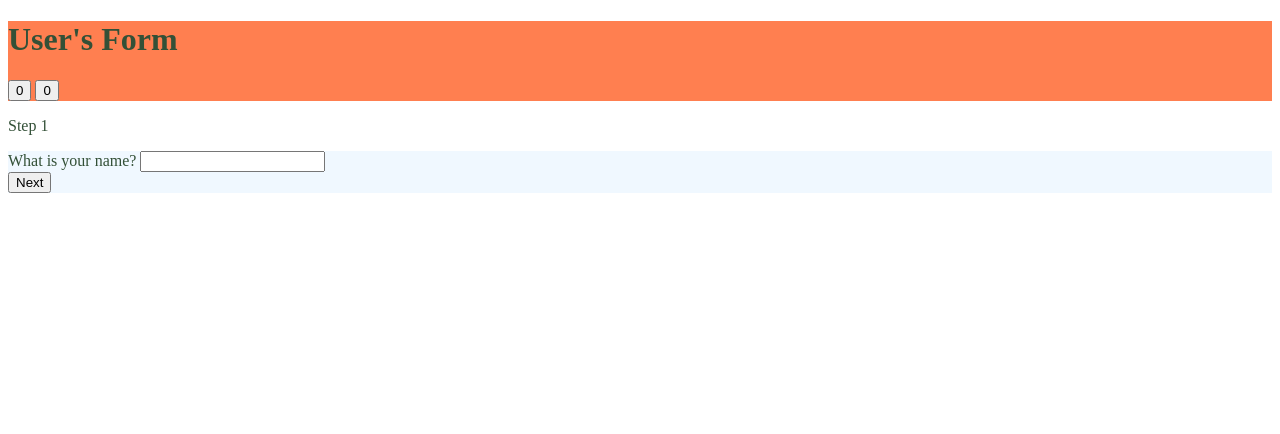
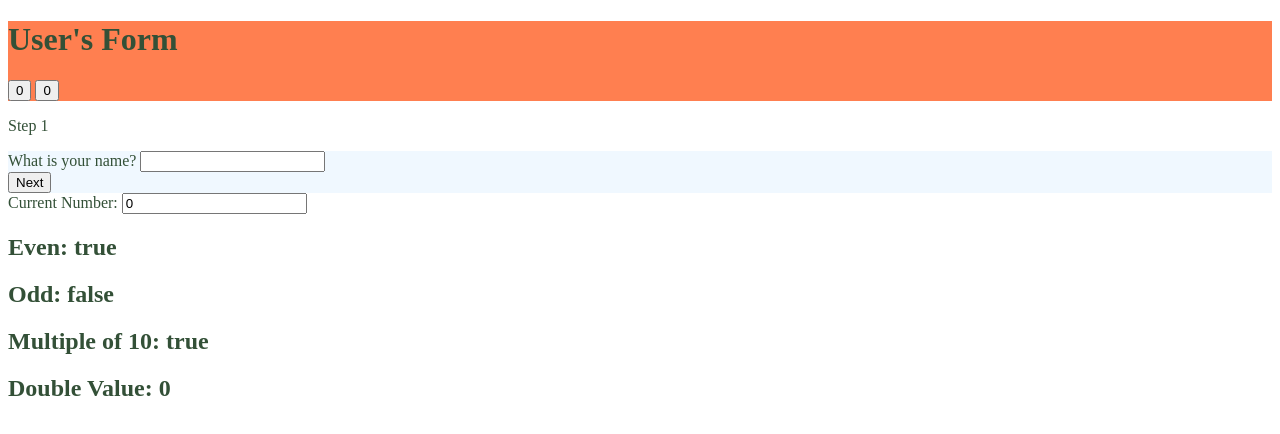
Before and after one commit to piggypiggyyoinkyoink/experimentation, a SvelteKit app in the folder svelte/: page / in a window 1280 px wide. Shown: the top 434 px of the page. Built offline with nearby package versions, Linux system fonts and the light colour scheme.

Commit message:
Experimenting with Derived states in Svelte

```diff
--- /dev/null
+++ b/svelte/src/lib/components/Number.svelte
@@ -0,0 +1,26 @@
+<script>
+    let num = $state(0);
+    let values = $derived.by(()=>{
+        return{
+            even: (['0', "2", "4", "6", "8"].includes(num.toString()[num.toString().length -1]) && (num % 1 == 0)),
+            odd: (["1", "3", "5", "7", "9"].includes(num.toString()[num.toString().length -1])&& (num % 1 == 0)),
+            multipleOf10: (num.toString()[num.toString().length -1] == 0 && (num % 1 == 0)),
+            doubleVal: num * 2
+        }
+    })
+
+    $effect(()=>{
+        console.log(num.toString()[num.toString().length -1])
+    })
+</script>
+
+<div>
+    <label for = "num">Current Number:</label>
+    <input type = "text" id = "num" bind:value={num}>
+    <div>
+        <h2>Even: { values.even }</h2>
+        <h2>Odd: { values.odd }</h2>
+        <h2>Multiple of 10: { values.multipleOf10 }</h2>
+        <h2>Double Value: { values.doubleVal }</h2>
+    </div>
+</div>
--- a/svelte/src/routes/+page.svelte
+++ b/svelte/src/routes/+page.svelte
@@ -1,5 +1,6 @@
 <script>
     import Header from "$lib/components/Header.svelte"; //convention is upper case
+    import Number from "$lib/components/Number.svelte"; //convention is upper case
     import { fly } from "svelte/transition";
     let formState = $state({
         answers:{},
@@ -87,6 +88,9 @@
         <p class="error">{formState.error}</p>
 
     {/if}
+
+    <Number />
+
 </main>
 
 
```
